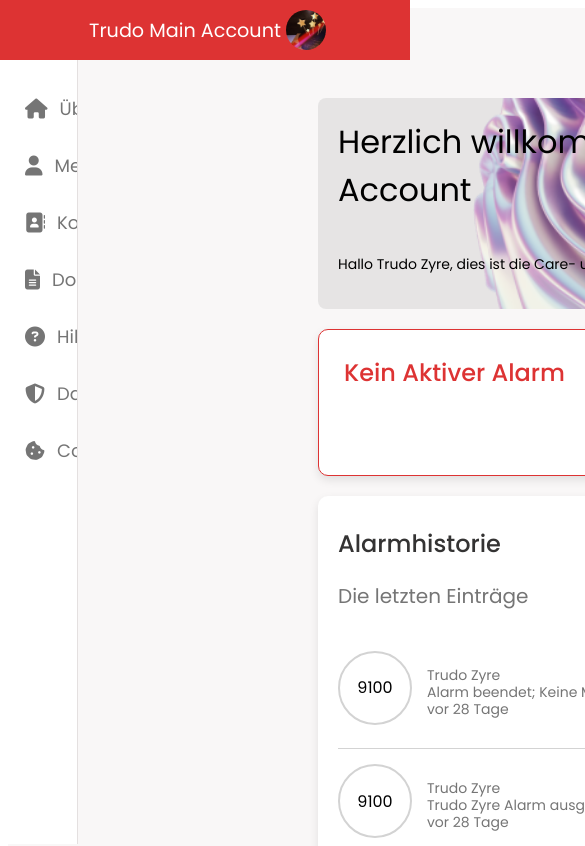
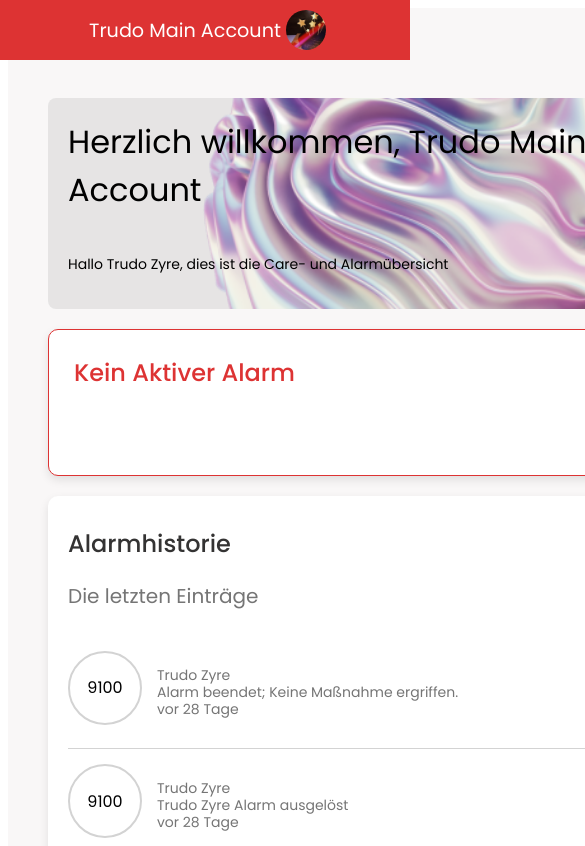
Before and after one commit to jetahox/hannah-webp, an Angular app: page /main/details in a window 390 px wide. Shown: the top 846 px of the page, 585 px wide, since content can reach past the window. Built offline with nearby package versions, Linux system fonts and the light colour scheme.

Commit message:
Fixed console error on login component by switching to reactive form module

```diff
--- a/src/app/header/header.component.css
+++ b/src/app/header/header.component.css
@@ -21,8 +21,9 @@
 
 @media (max-width: 1024px) {
   .header {
-    left: 250px;
-    width: calc(100% - 250px);
+    left: 0;
+    width: 100%;
+    justify-content: center;
   }
 }
 
@@ -96,7 +97,7 @@
   box-shadow: 0 0 10px #0000001a;
   margin-bottom: 10px;
   padding: 15px;
-  /* margin-bottom: 12px; */
+
 }
 
 .account-item {
--- a/src/app/header/header.component.html
+++ b/src/app/header/header.component.html
@@ -13,7 +13,7 @@
         <hr />
 
         <div class="account-item" (click)="goToDetails()">
-          <span class="username">Trudo Zyre</span>
+          <span>Trudo Zyre</span>
           <div class="placeholder-icon"></div>
         </div>
         <hr />
--- a/src/app/login/login.component.html
+++ b/src/app/login/login.component.html
@@ -9,6 +9,7 @@
       <p *ngIf="showFormError" style="color: red; text-align: center">
         Bitte füllen Sie alle Felder aus!
       </p>
+
       <input
         type="email"
         name="email"
--- a/src/app/main-content/main-content.component.css
+++ b/src/app/main-content/main-content.component.css
@@ -70,7 +70,6 @@
     }
 }
 
-
 @media (max-width: 480px) {
     .info-box {
         width: 100%;
@@ -96,3 +95,23 @@
     position: fixed;
     bottom: 0;
 }
+@media (max-width: 1024px) {
+    .footer-title {
+      left: 0;
+      width: 100%;
+      justify-content: center;
+    }
+  }
+
+  @media (max-width: 768px) {
+    .footer-title {
+      left: 0;
+      width: 100%;
+      justify-content: center;
+    }
+
+    .footer-title {
+      font-size: 1.3rem;
+      padding: 5px;
+    }
+  }
--- a/src/app/main/main.component.css
+++ b/src/app/main/main.component.css
@@ -19,7 +19,13 @@ html, body {
 .content {
     flex-grow: 1;
     margin-left: 270px;
-    padding-top: 90px;
-    padding-left: 40px;
-    padding-right: 25px;
+    margin-right: 0;
+    padding: 90px 25px 0px 40px;
+
 }
+
+@media (max-width: 1300px) {
+    .content {
+        margin-left: 0;
+    }
+}
--- a/src/app/main/main.component.html
+++ b/src/app/main/main.component.html
@@ -5,7 +5,5 @@
     <app-header></app-header>
 
     <router-outlet></router-outlet>
-
-    <!-- <app-footer></app-footer> -->
   </div>
 </div>
--- a/src/app/meine-daten/meine-daten.component.css
+++ b/src/app/meine-daten/meine-daten.component.css
@@ -1,7 +1,8 @@
 h1{
-  font-size:2.5rem;
+  font-size:2rem;
   font-weight: 400;
   margin-top: 0px;
+  margin-bottom: 5px;
 }
 .profile-picture-container {
   width: 200px;
@@ -85,6 +86,7 @@ input:focus {
   display: flex;
   justify-content: center;
   margin-top: 20px;
+
 }
 
 .button-container button, .button-center button {
@@ -101,8 +103,9 @@ input:focus {
 }
 
 .button-container button:hover, .button-center button:hover {
-  background: rgb(200, 40, 40);
+  background: rgb(221, 51, 51);
   color: white;
+  cursor: pointer;
 }
 .footer-title {
   background-color: rgb(182, 183, 184);
--- a/src/app/meine-daten/meine-daten.component.html
+++ b/src/app/meine-daten/meine-daten.component.html
@@ -1,6 +1,7 @@
 <!-- <div class="meine-daten-container"> -->
 <h1>Meine Daten</h1>
-
+<span style="color: rgb(221, 51, 51)">Übersicht</span
+><span style="color: rgb(117 117 117)"> > Meine Daten</span>
 <div class="user-info card">
   <div class="input-group">
     <h2 class="personal-data">Persönliche Daten</h2>
--- a/src/app/sidebar/sidebar.component.css
+++ b/src/app/sidebar/sidebar.component.css
@@ -1,4 +1,4 @@
-.sidebar {
+ .sidebar {
     width: 20%;
     height: 100vh;
     background-color: white;
@@ -80,3 +80,9 @@
     padding-left: 15px;
     padding-top: 10px;
 }
+
+@media (max-width: 1200px) {
+    .sidebar {
+        display: none;
+    }
+}
--- a/src/app/sidebar/sidebar.component.html
+++ b/src/app/sidebar/sidebar.component.html
@@ -10,38 +10,6 @@
     >
       <i class="fas fa-home"></i> <a>Übersicht</a>
     </li>
-    <div class="sidebar">
-      <div class="logo-container" (click)="goToMain()">
-        <img src="assets/logo.jpg" alt="Logo" class="logo" />
-      </div>
-      <ul class="nav-list">
-        <li
-          routerLink="/main"
-          routerLinkActive="active"
-          [routerLinkActiveOptions]="{ exact: true }"
-        >
-          <i class="fas fa-home"></i> <a>Übersicht</a>
-        </li>
-        <li routerLink="/main/meine-daten" routerLinkActive="active">
-          <i class="fas fa-user"></i> <a>Meine Daten</a>
-        </li>
-        <li routerLink="/kontakte" routerLinkActive="active">
-          <i class="fas fa-address-book"></i> <a>Kontakte verwalten</a>
-        </li>
-        <li routerLink="/dokumente" routerLinkActive="active">
-          <i class="fas fa-file-alt"></i> <a>Dokumente</a>
-        </li>
-        <li routerLink="/hilfe" routerLinkActive="active">
-          <i class="fas fa-question-circle"></i> <a>Hilfe</a>
-        </li>
-        <li routerLink="/datenschutz" routerLinkActive="active">
-          <i class="fas fa-shield-alt"></i> <a>Datenschutz</a>
-        </li>
-        <li routerLink="/cookies" routerLinkActive="active">
-          <i class="fas fa-cookie-bite"></i> <a>Cookie Einstellungen</a>
-        </li>
-      </ul>
-    </div>
     <li routerLink="/main/meine-daten" routerLinkActive="active">
       <i class="fas fa-user"></i> <a>Meine Daten</a>
     </li>
```
Also changed, not shown: src/app/login/login.component.ts (line endings or trailing spaces).
